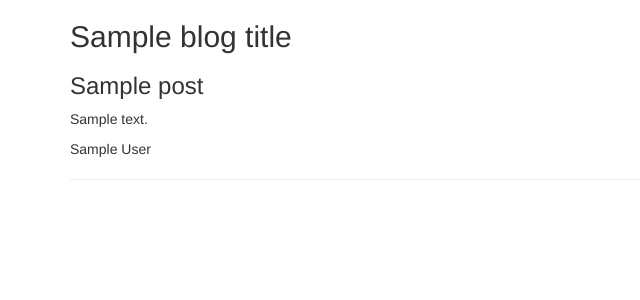
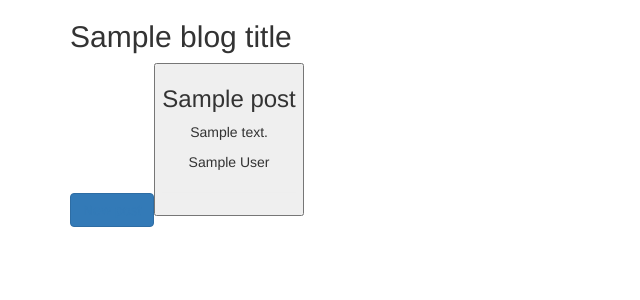
Before and after one commit to Ta-SeenJunaid/web_blog, a Flask app: template src/templates/posts.html in a window 1280 px wide. Shown: the top 300 px of the page, without its empty margins (0-640 px from the left). Run offline with Flask 2, Linux system fonts and the light colour scheme; the template is opened without the code that fills it: most values are stand-ins (such as "Sample title", 1, 10 or a date in 2020); some libraries are stand-ins or nearby versions.

Commit message:
button for new post is added

```diff
--- a/src/templates/posts.html
+++ b/src/templates/posts.html
@@ -2,6 +2,7 @@
 {% block content %}
 <div class="container">
     <h2>{{ blog_title }}</h2>
+    <button class="btn btn-primary"><a href="/posts/new/{{ blog_id }}">New post</a><button>
     {% if posts|length > 0 %}
         {% for post in posts %}
             <h3>{{ post.title }}</h3>
```
